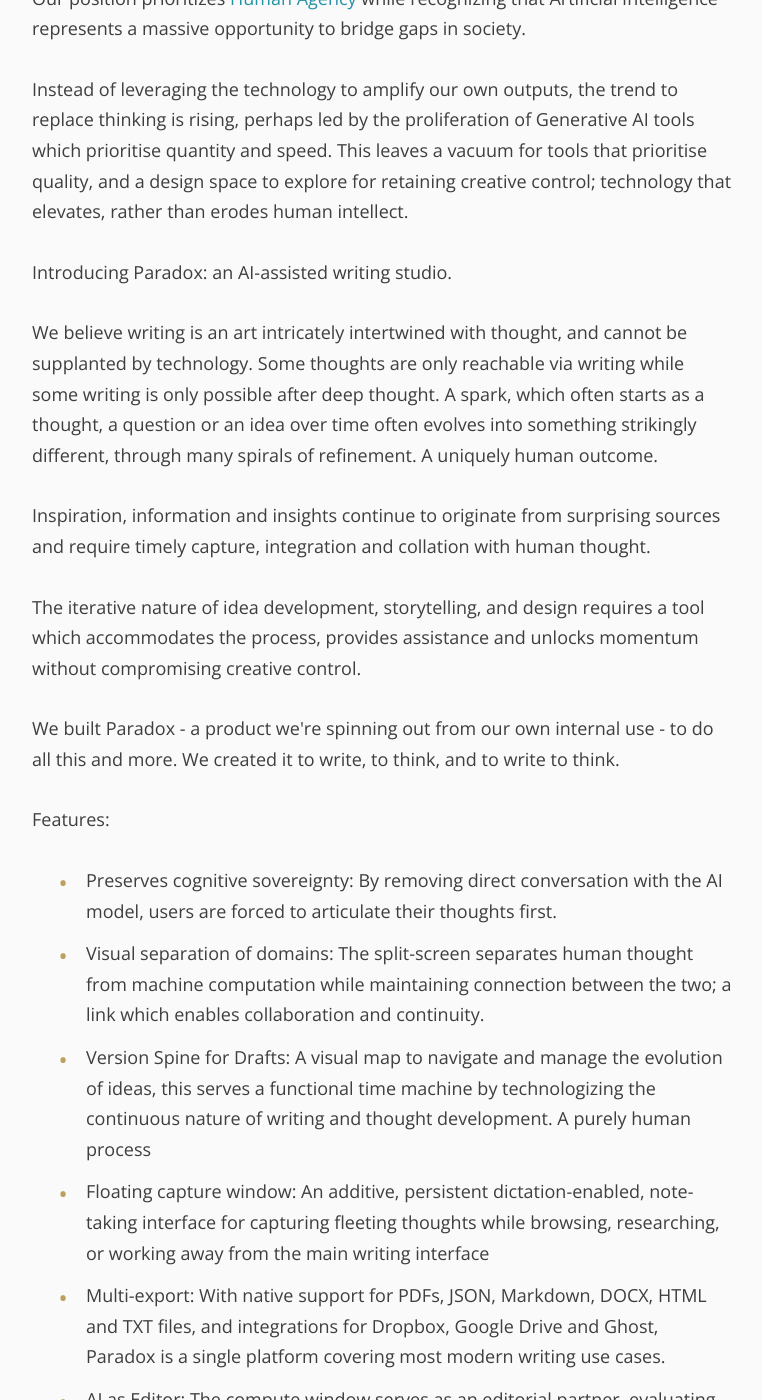
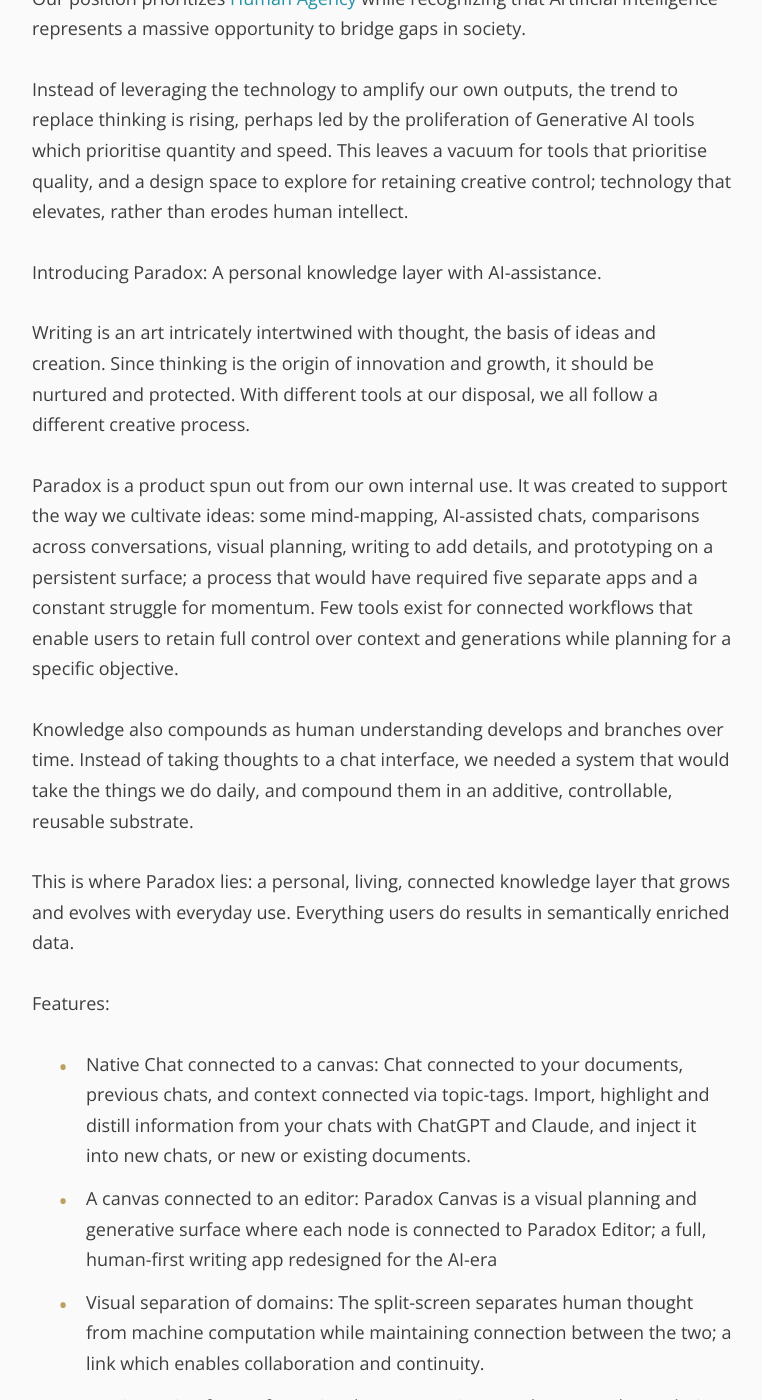
Before and after one commit to anomalyae/thinking, a Jekyll site: the page built from _posts/2025-06-05-Computation-is-not-thought.md, in a window 1280 px wide and 1400 px high, scrolled down 5502 px. Shown: the whole window, without its empty margins (258-1020 px from the left). Built offline with Jekyll 4.4.1, drawn with Linux system fonts in a browser that asks for light colours; nearby versions of some CDN libraries; comment, search, counter and statistics services are not loaded; a style sheet for code colours, icons or effects is not loaded; some of the changed text lies outside the part shown.

Commit message:
update computation is not article

```diff
--- a/_posts/2025-06-05-Computation-is-not-thought.md
+++ b/_posts/2025-06-05-Computation-is-not-thought.md
@@ -273,35 +273,38 @@
 
 <p class="font-nevermind"> Instead of leveraging the technology to amplify our own outputs, the trend to replace thinking is rising, perhaps led by the proliferation of Generative AI tools which prioritise quantity and speed. This leaves a vacuum for tools that prioritise quality, and a design space to explore for retaining creative control; technology that elevates, rather than erodes human intellect.</p>
 
-<p class="font-nevermind">Introducing Paradox: an AI-assisted writing studio.</p>
+<p class="font-nevermind">Introducing Paradox: A personal knowledge layer with AI-assistance. </p>
 
-<p class="font-nevermind">We believe writing is an art intricately intertwined with thought, and cannot be supplanted by technology. Some thoughts are only reachable via writing while some writing is only possible after deep thought. A spark, which often starts as a thought, a question or an idea over time often evolves into something strikingly different, through many spirals of refinement. A uniquely human outcome.</p>
+<p class="font-nevermind">Writing is an art intricately intertwined with thought, the basis of ideas and creation. Since thinking is the origin of innovation and growth, it should be nurtured and protected. With different tools at our disposal, we all follow a different creative process.</p>
 
-<p>Inspiration, information and insights continue to originate from surprising sources and require timely capture, integration and collation with human thought.</p>
+<p>Paradox is a product spun out from our own internal use. It was created to support the way we cultivate ideas: some mind-mapping, AI-assisted chats, comparisons across conversations, visual planning, writing to add details, and prototyping on a persistent surface; a process that would have required five separate apps and a constant struggle for momentum. Few tools exist for connected workflows that enable users to retain full control over context and generations while planning for a specific objective.</p>
 
-<p>The iterative nature of idea development, storytelling, and design requires a tool which accommodates the process, provides assistance and unlocks momentum without compromising creative control.</p>
+<p>Knowledge also compounds as human understanding develops and branches over time. Instead of taking thoughts to a chat interface, we needed a system that would take the things we do daily, and compound them in an additive, controllable, reusable substrate.</p>
 
-<p class="font-nevermind">We built Paradox - a product we're spinning out from our own internal use - to do all this and more. We created it to write, to think, and to write to think.</p>
+<p>This is where Paradox lies: a personal, living, connected knowledge layer that grows and evolves with everyday use. Everything users do results in semantically enriched data.</p>
 
 <p class="font-nevermind">Features:</p>
 
 <ul class="custom-bullets">
 
-<li>Preserves cognitive sovereignty: By removing direct conversation with the AI model, users are forced to articulate their thoughts first.</li>
+<li>Native Chat connected to a canvas: Chat connected to your documents, previous chats, and context connected via topic-tags. Import, highlight and distill information from your chats with ChatGPT and Claude, and inject it into new chats, or new or existing documents.</li>
+
+<li>A canvas connected to an editor: Paradox Canvas is a visual planning and generative surface where each node is connected to Paradox Editor; a full, human-first writing app redesigned for the AI-era</li>
 
 <li>Visual separation of domains: The split-screen separates human thought from machine computation while maintaining connection between the two; a link which enables collaboration and continuity.</li>
 
 <li>Version Spine for Drafts: A visual map to navigate and manage the evolution of ideas, this serves a functional time machine by technologizing the continuous nature of writing and thought development. A purely human process</li>
 
-<li>Floating capture window: An additive, persistent dictation-enabled, note-taking interface for capturing fleeting thoughts while browsing, researching, or working away from the main writing interface</li>
 
 <li>Multi-export: With native support for PDFs, JSON, Markdown, DOCX, HTML and TXT files, and integrations for Dropbox, Google Drive and Ghost, Paradox is a single platform covering most modern writing use cases.</li>
 
-<li>AI as Editor: The compute window serves as an editorial partner, evaluating writing, proofreading text, suggesting additional content and refining tone. Removing the ability to instruct the model means AI can only contribute to your ideas, not assume control. This positions AI as a guiding tool that improves human output, rather than a computer that replaces human thought.</li>
+<li>A generative canvas for creating creating multi-channel outputs. An inertia-defeating way to create visuals, twitter threads, blog posts, LinkedIn posts and more from your writing while staying in control of the creative process. </li>
 
 </ul>
 
-<p class="font-nevermind">LLMs are perfidious teachers, but make for instructors par excellence. <br>Devoid of genuine artistry, they can nonetheless improve productivity and speed, provide personalized insights, and facilitate deepening the execution of our own unique creative signatures.</p>
+<p class="font-nevermind">
+LLMs are powerful partners for refining human thought. Combined with Paradox’s connected workflows and compounding knowledge layer, they form a system where knowledge evolves organically and ideas take shape naturally.
+</p>
 
 </div>
 
```
